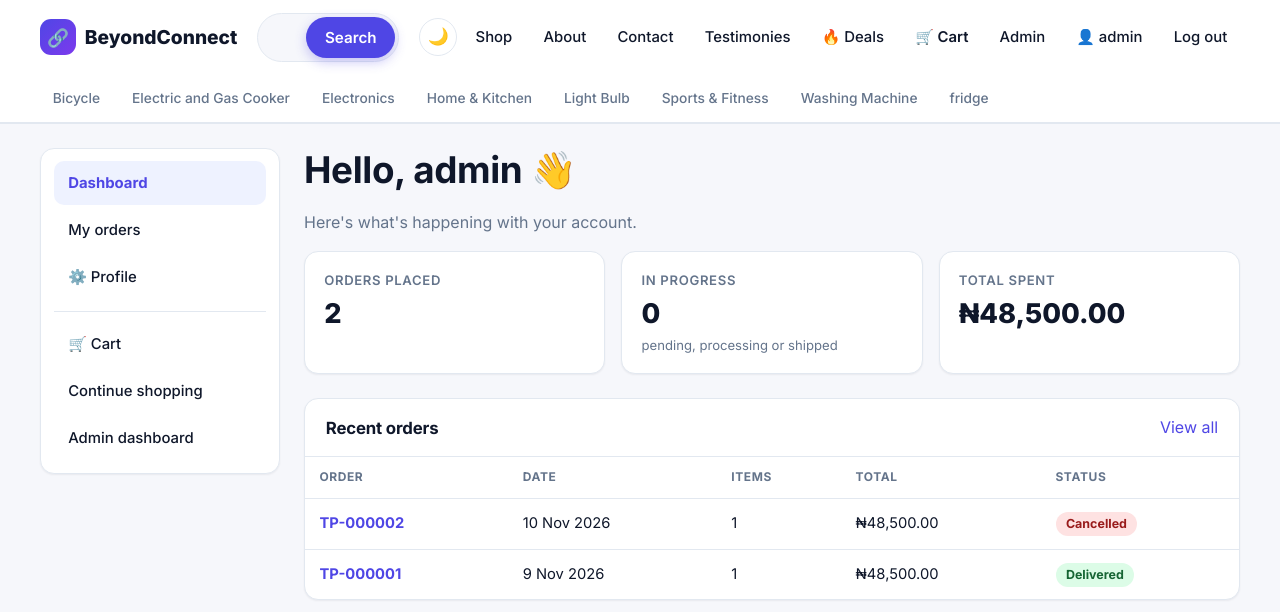
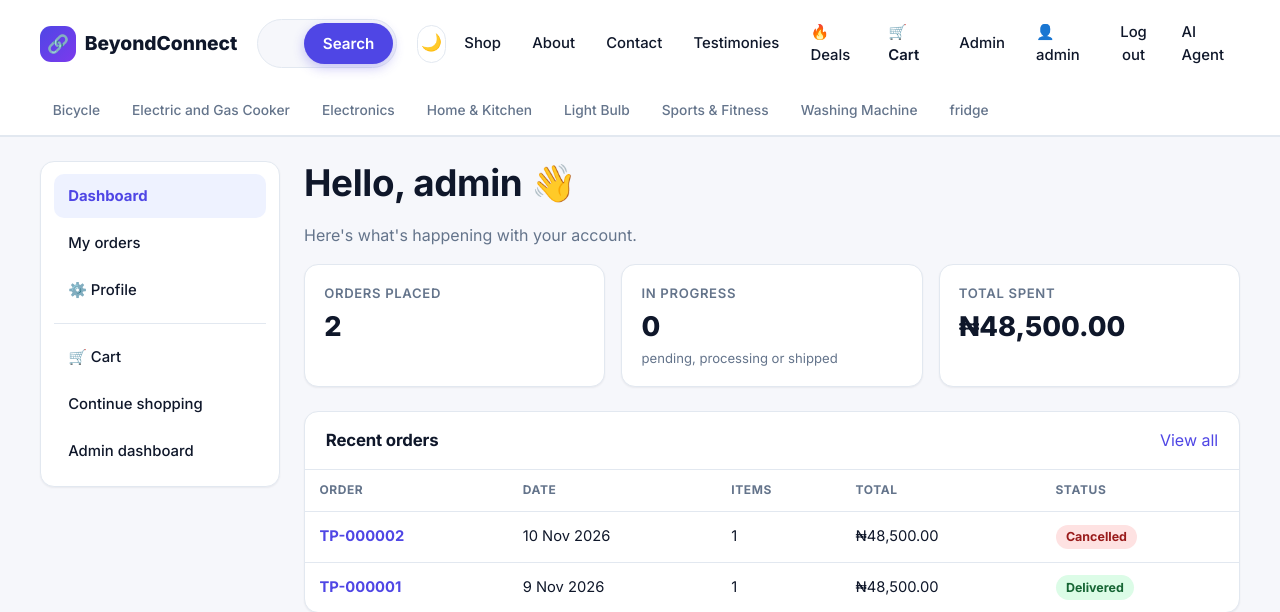
Before and after one commit to Tordi-portfolio/beyondconnect, a Django app: page /accounts/dashboard/ in a window 1280 px wide. Shown: the top 612 px of the page. Run offline with Django 5.2, Linux system fonts and the light colour scheme; a user stored in the database is signed in; data comes from the database, SQL or seed files in the repository.

Commit message:
Update base.html

```diff
--- a/templates/base.html
+++ b/templates/base.html
@@ -48,6 +48,7 @@
           <a href="{% url 'accounts:login' %}">Log in</a>
           <a href="{% url 'accounts:signup' %}" class="btn btn-primary btn-sm">Sign up</a>
         {% endif %}
+        <a href="https://beyondconnectchatbot.pythonanywhere.com/">AI Agent</a>
       </nav>
     </div>
     {% if nav_categories %}
```
